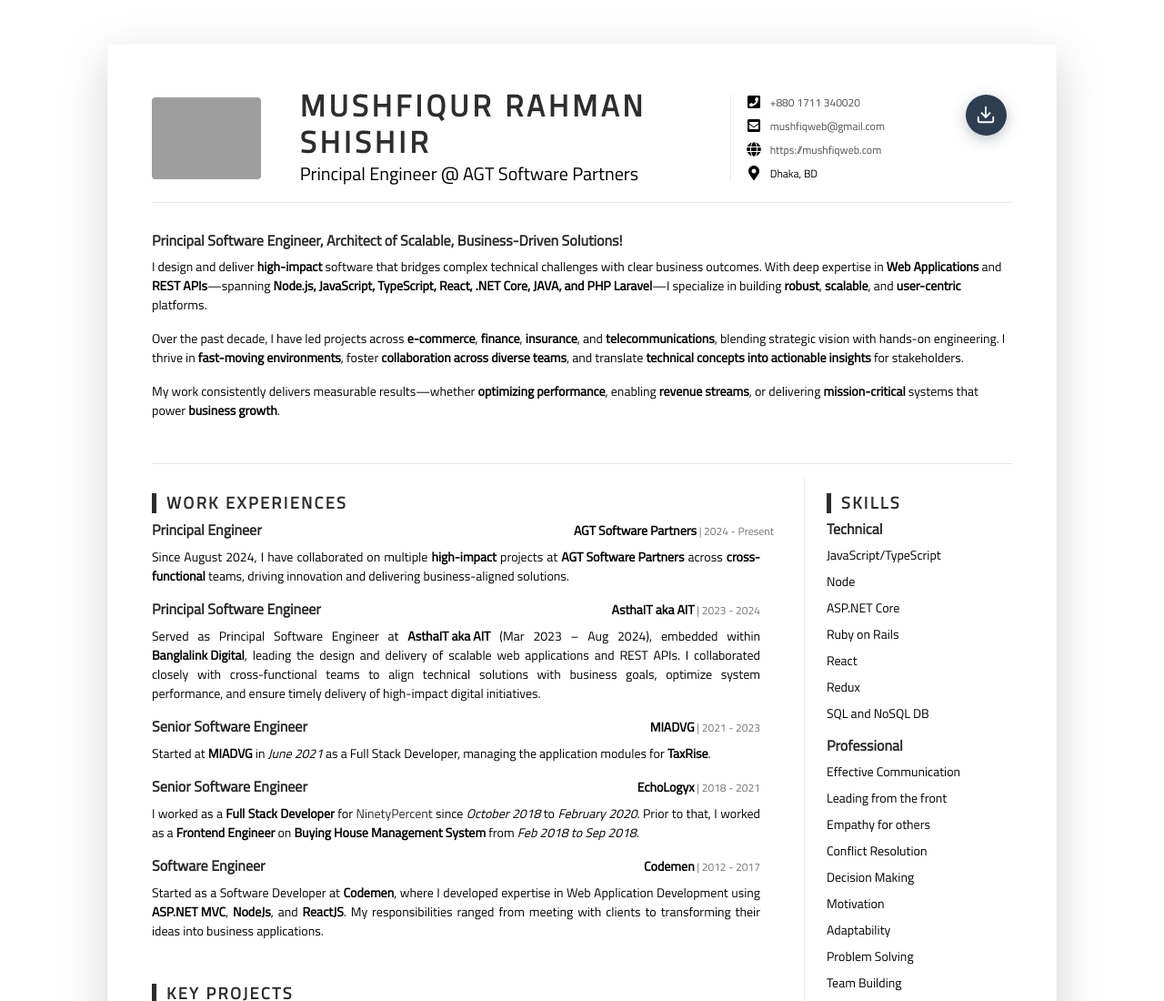
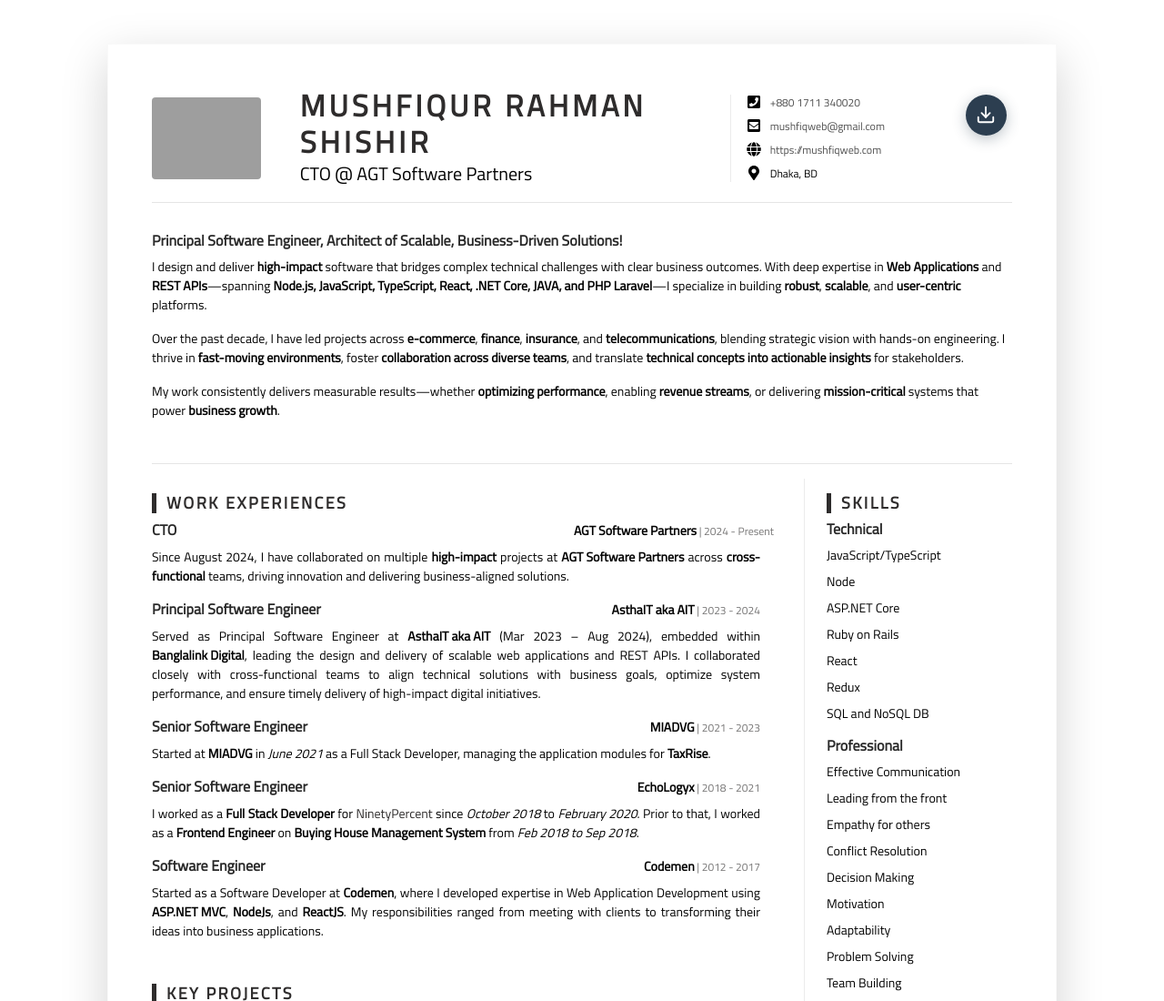
Before and after one commit to mushfiqweb/resume.mushfiqweb.com, a website: page index.html in a window 1280 px wide. Shown: the top 1100 px of the page at 91% size. Drawn offline with Linux system fonts and the light colour scheme; grey boxes are pictures that could not be loaded.

Commit message:
Updated all references to AGT Software Partners:

```diff
--- a/index.html
+++ b/index.html
@@ -180,7 +180,7 @@
 						</div>
 						<div class="resume-title col-12 col-md-6 col-lg-4 col-xl-6">
 							<h2 class="resume-name mb-0 text-uppercase">Mushfiqur Rahman Shishir</h2>
-							<div class="resume-tagline mb-3 mb-md-0">Principal Engineer @ <a
+							<div class="resume-tagline mb-3 mb-md-0">CTO @ <a
 									title="AGT Software Partners" href="https://allgentech.io/"
 									class="dark-link dark-hover6" target="_blank">AGT Software Partners</a> </div>
 						</div>
@@ -262,13 +262,13 @@
 
 								<div class="item mb-3">
 									<div class="item-heading row align-items-center mb-2">
-										<h4 class="item-title col-12 col-md-6 col-lg-8 mb-2 mb-md-0">Principal Engineer
+										<h4 class="item-title col-12 col-md-6 col-lg-8 mb-2 mb-md-0">CTO
 										</h4>
 										<div style="padding: 0 !important;"
 											class="item-meta col-12 col-md-6 col-lg-4 text-muted text-left text-md-right">
 											<a title="AGT Software Partners" href="https://allgentech.io/"
-												class="work-company dark-link dark-hover6" target="_blank">AGT Software
-												Partners</a>
+												class="work-company dark-link dark-hover6" target="_blank">
+												AGT Software Partners</a>
 											| 2024 - Present
 										</div>
 									</div>
@@ -277,8 +277,8 @@
 											Since August 2024, I have collaborated on multiple
 											<strong>high-impact</strong> projects at <a title="AGT Software Partners"
 												href="https://allgentech.io/" class="work-company dark-link dark-hover6"
-												target="_blank">AGT Software
-												Partners</a> across
+												target="_blank">
+												AGT Software Partners</a> across
 											<strong>cross-functional</strong> teams, driving innovation and
 											delivering business-aligned solutions.
 										</p>
```
Also changed, not shown: build/index.html, 1 other file.
